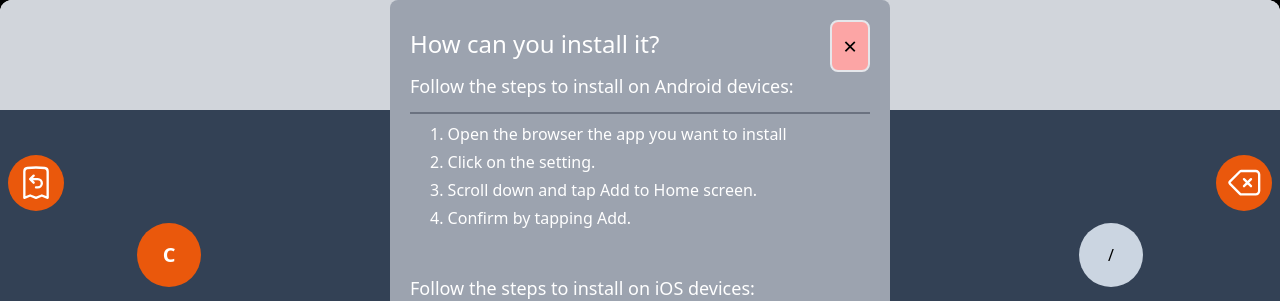
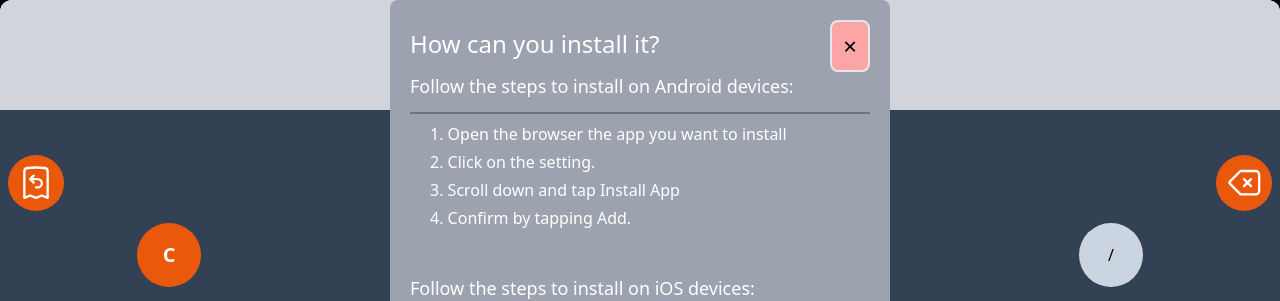
Before and after one commit to sancheznot/CalculatorNext, a Next.js app: page / in a window 1280 px wide. Both pictures are taken after a click on the button 1260 px from the left and 743 px from the top of the page. Shown: the top 301 px of the page. Built offline with nearby package versions, Linux system fonts and the light colour scheme.

Commit message:
fix android instruction

```diff
--- a/src/components/HowInstall.js
+++ b/src/components/HowInstall.js
@@ -50,7 +50,7 @@ export const HowInstall = () => {
                 </li>
                 <li className=" mr-2">Click on the setting.</li>
                 <li className=" mr-2">
-                  Scroll down and tap Add to Home screen.
+                  Scroll down and tap Install App
                 </li>
                 <li className=" mr-2">Confirm by tapping Add.</li>
               </ol>
```
